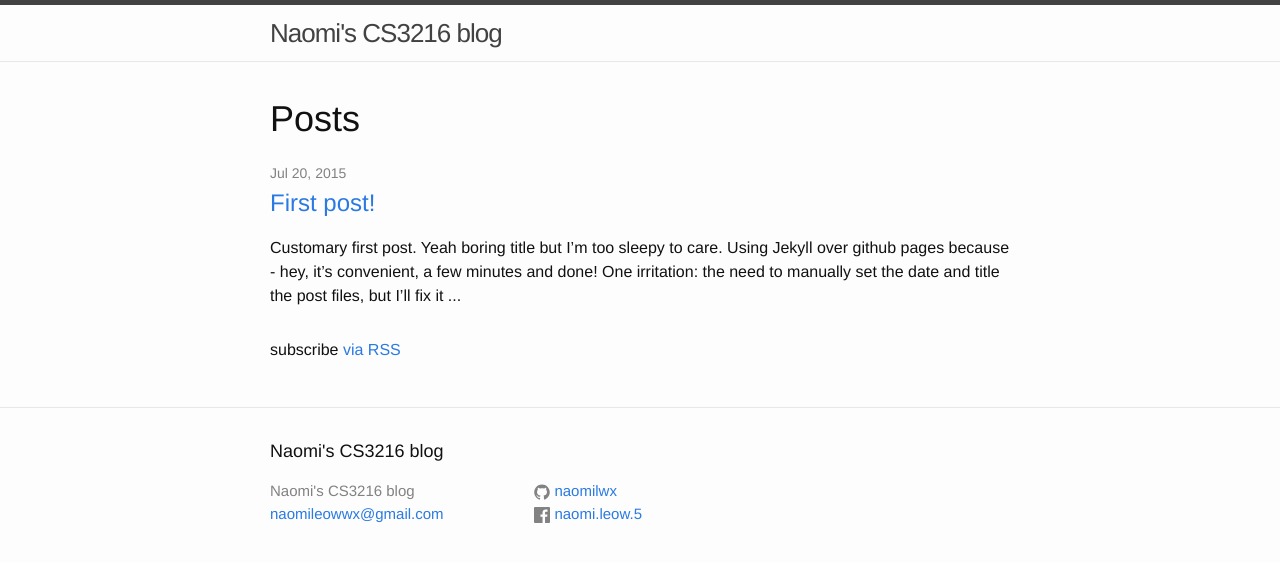
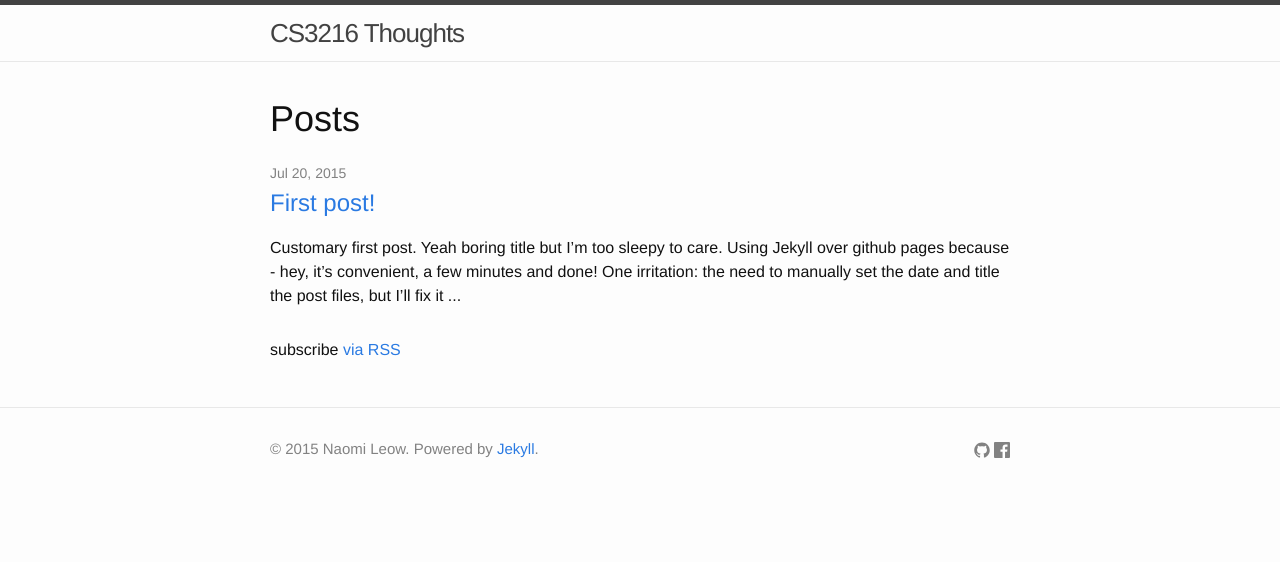
Before and after one commit to naomilwx/cs3216-blog, a Jekyll site: the page built from index.html, in a window 1280 px wide. Shown: the top 562 px of the page. Built offline with Jekyll 4.4.1, drawn with Linux system fonts in a browser that asks for light colours.

Commit message:
tidy up footer

```diff
--- a/_config.yml
+++ b/_config.yml
@@ -1,8 +1,7 @@
 # Site settings
-title: Naomi's CS3216 blog
+title: CS3216 Thoughts
 email: naomileowwx@gmail.com
-description: > # this means to ignore newlines until "baseurl:"
-
+description: Collection of CS3216 related thoughts
 baseurl: "/cs3216-blog" # the subpath of your site, e.g. /blog/
 #url: "http://yourdomain.com" # the base hostname & protocol for your site
 github_username:  naomilwx
--- a/_includes/footer.html
+++ b/_includes/footer.html
@@ -2,18 +2,26 @@
 
   <div class="wrapper">
 
-    <h2 class="footer-heading">{{ site.title }}</h2>
+
 
     <div class="footer-col-wrapper">
-      <div class="footer-col  footer-col-1">
-        <ul class="contact-list">
-          <li>{{ site.title }}</li>
-          <li><a href="mailto:{{ site.email }}">{{ site.email }}</a></li>
-        </ul>
+
+      <div class="footer-col">
+       <p class="copy">&copy; {{ site.time | date: '%Y' }} Naomi Leow. Powered by <a href="http://jekyllrb.com">Jekyll</a>.</p>
       </div>
 
-      <div class="footer-col  footer-col-2">
+      <div class="footer-contact-box">
         <ul class="social-media-list">
+
+          <!-- {%if site.email %}
+          <li>
+            <a href="mailto:{{site.email}}">
+              <span class="icon  icon--email">
+                <svg viewBox="100 80 300 300"><path d="M101.3 141.6v228.9h0.3 308.4 0.8V141.6H101.3zM375.7 167.8l-119.7 91.5 -119.6-91.5H375.7zM127.6 194.1l64.1 49.1 -64.1 64.1V194.1zM127.8 344.2l84.9-84.9 43.2 33.1 43-32.9 84.7 84.7L127.8 344.2 127.8 344.2zM384.4 307.8l-64.4-64.4 64.4-49.3V307.8z"/></svg>
+              </span>
+          </li>
+          {% endif %} -->
+
           {% if site.github_username %}
           <li>
             <a href="https://github.com/{{ site.github_username }}">
@@ -22,8 +30,6 @@
                   <path fill="#828282" d="M7.999,0.431c-4.285,0-7.76,3.474-7.76,7.761 c0,3.428,2.223,6.337,5.307,7.363c0.388,0.071,0.53-0.168,0.53-0.374c0-0.184-0.007-0.672-0.01-1.32 c-2.159,0.469-2.614-1.04-2.614-1.04c-0.353-0.896-0.862-1.135-0.862-1.135c-0.705-0.481,0.053-0.472,0.053-0.472 c0.779,0.055,1.189,0.8,1.189,0.8c0.692,1.186,1.816,0.843,2.258,0.645c0.071-0.502,0.271-0.843,0.493-1.037 C4.86,11.425,3.049,10.76,3.049,7.786c0-0.847,0.302-1.54,0.799-2.082C3.768,5.507,3.501,4.718,3.924,3.65 c0,0,0.652-0.209,2.134,0.796C6.677,4.273,7.34,4.187,8,4.184c0.659,0.003,1.323,0.089,1.943,0.261 c1.482-1.004,2.132-0.796,2.132-0.796c0.423,1.068,0.157,1.857,0.077,2.054c0.497,0.542,0.798,1.235,0.798,2.082 c0,2.981-1.814,3.637-3.543,3.829c0.279,0.24,0.527,0.713,0.527,1.437c0,1.037-0.01,1.874-0.01,2.129 c0,0.208,0.14,0.449,0.534,0.373c3.081-1.028,5.302-3.935,5.302-7.362C15.76,3.906,12.285,0.431,7.999,0.431z"/>
                 </svg>
               </span>
-
-              <span class="username">{{ site.github_username }}</span>
             </a>
           </li>
           {% endif %}
@@ -37,8 +43,6 @@
                     <path fill="#ffffff" d="m 11.03968,16.000001 v -6.19608 h 2.07973 l 0.31141,-2.41472 h -2.39114 v -1.54165 c 0,-0.69912 0.19414,-1.17555 1.19666,-1.17555 l 1.27866,-5.6e-4 v -2.15974 c -0.22114,-0.0294 -0.98017,-0.0952 -1.86324,-0.0952 -1.8435605,0 -3.1057105,1.12532 -3.1057105,3.19188 v 1.7808 h -2.08506 v 2.41472 h 2.08506 v 6.19608 H 11.03968 z"/>
                   </svg>
                 </span>
-
-              <span class="username">{{ site.facebook_username }}</span>
             </a>
 
           </li>
@@ -54,16 +58,15 @@
                 </svg>
               </span>
 
-              <span class="username">{{ site.twitter_username }}</span>
             </a>
           </li>
           {% endif %}
         </ul>
       </div>
 
-      <div class="footer-col  footer-col-3">
+     <!--  <div class="footer-col  footer-col-3">
         <p class="text">{{ site.description }}</p>
-      </div>
+      </div> -->
     </div>
 
   </div>
--- a/_sass/_layout.scss
+++ b/_sass/_layout.scss
@@ -106,6 +106,21 @@
     list-style: none;
     margin-left: 0;
 }
+
+.footer-contact-box {
+    font-size: 15px;
+    color: $grey-color;
+    float: right;
+}
+
+.footer-contact-box ul{
+    list-style: none;
+}
+
+.footer-contact-box li{
+    display: inline-block;
+}
+
 
 .footer-col-wrapper {
     font-size: 15px;
```
